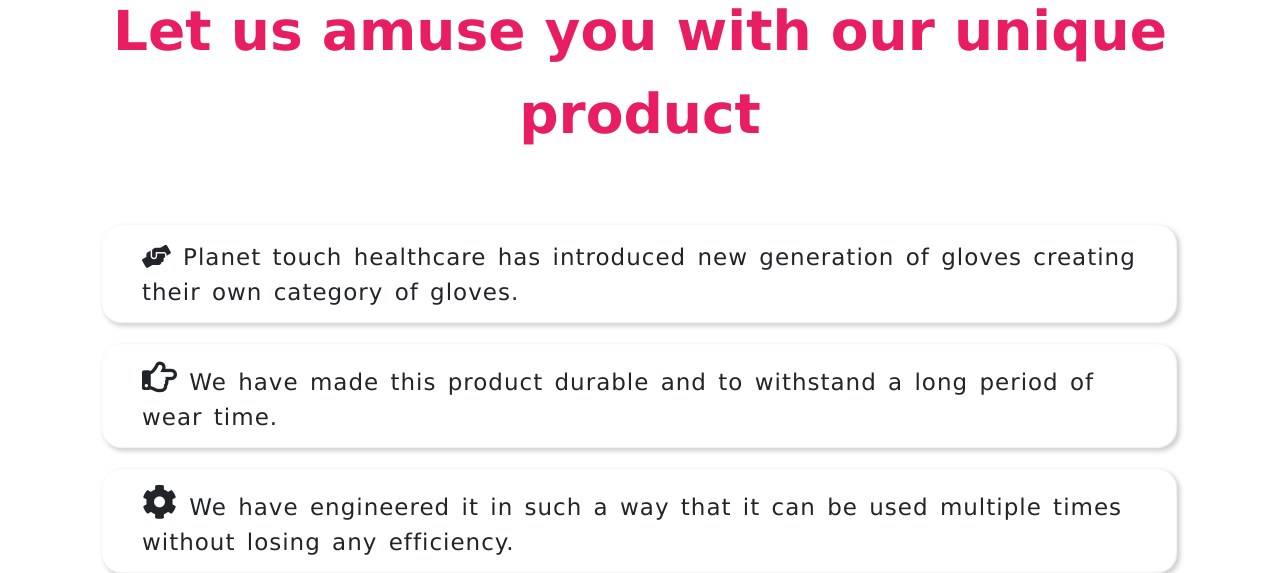
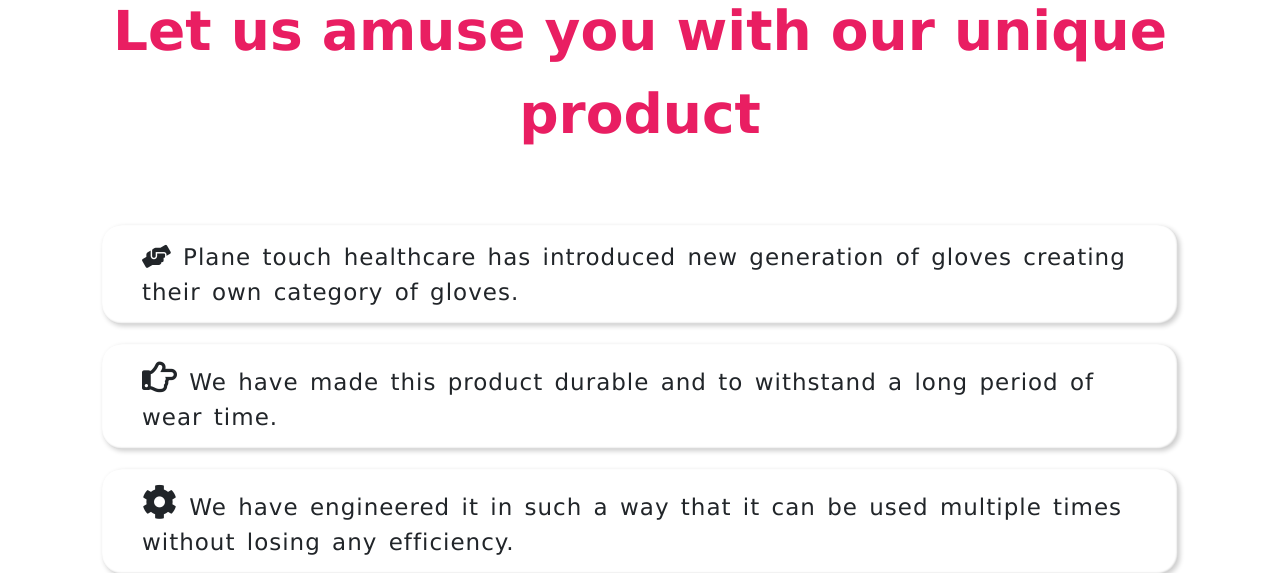
Before and after one commit to tarce09/planettouch, a Django app: page / in a window 1280 px wide. Shown: the part 2159-2732 px from the top of the page. Run offline with Django 3.2, Linux system fonts and the light colour scheme.

Commit message:
Update index.html

```diff
--- a/templates/index.html
+++ b/templates/index.html
@@ -34,6 +34,7 @@
                     <div class="title">Planet Touch</div>
                     <div class="subtitle">healthcare technologies</div><br><br>
                     <a href="#about" class="explore">explore</i></a>
+                    <a href="https://www.youtube.com/watch?v=NibRwuZG-gY" class="explore">video</i></a>
                 </div>
                 <div class="col-2 faderight">
                     <img src="{% static 'undraw_medicine_b1ol.png' %}" class="health">
@@ -79,13 +80,13 @@
         <div class="container">
             <div class="points">
                 <ul class="">
-                    <li><i class="fas fa-hands-helping"></i>  Planet touch healthcare has introduced new generation of gloves creating their own category of gloves.</li>
+                    <li><i class="fas fa-hands-helping"></i>  Plane touch healthcare has introduced new generation of gloves creating their own category of gloves.</li>
                     <li><i class="far fa-hand-point-right icon2"></i>  We have made this product durable and to withstand a long period of wear time.</li>
                     <li><i class="fas fa-cog icon2"></i></i>  We have engineered it in such a way that it can be used multiple times without losing any efficiency.</li>
                     <li><i class="fas fa-fill"></i>  Can be filled with disinfectant for protection and sanitization.</li>
                     <li><i class="fas fa-prescription-bottle icon2"></i>  It can be refilled by you as many times as you want.</li>
                     <li><i class="fas fa-mitten"></i>  Dual action purpose gloves which not only sanitize itself but also sanitizes the surface in contact!</li>
-                    <li><i class="fas fa-thumbs-up"></i>  Latex and nitrate gloves lack these features which planet touch healthcare offers.</li>
+                    <li><i class="fas fa-thumbs-up"></i>  Latex and nitrate gloves lack these features which plane touch healthcare offers.</li>
                     <li><i class="fas fa-recycle icon2"></i>  We used *naturally disposable* gloves keeping in mind the planet's concern.</li>
                     <li><i class="fas fa-fan icon2"></i>  It also provides ample ventilation and at the same time protecting your hands.</li>
                     <li><i class="fas fa-shield-virus"></i>  Our product not only provides protection for COVID 19 but also for other contagious infections like hanta virus, Bird flu, SARS, swine flu, MERS, Ebola, etc.</li>
@@ -122,8 +123,7 @@
         <div class="flex">
           <span class="title-font font-medium text-2xl text-gray-900 font-wh">Rs 349.00</span>
           <a class="flex ml-auto text-white bg-indigo-500 border-0 py-2 px-6 focus:outline-none hover:bg-indigo-600 rounded" href="/contact">Buy<a>
-          <a class="flex ml-auto text-white bg-indigo-500 border-0 py-2 px-6 focus:outline-none hover:bg-indigo-600 rounded" href="/video">Video<a>
-        </div>
+          </div>
       </div>
     </div>
   </div>
```
